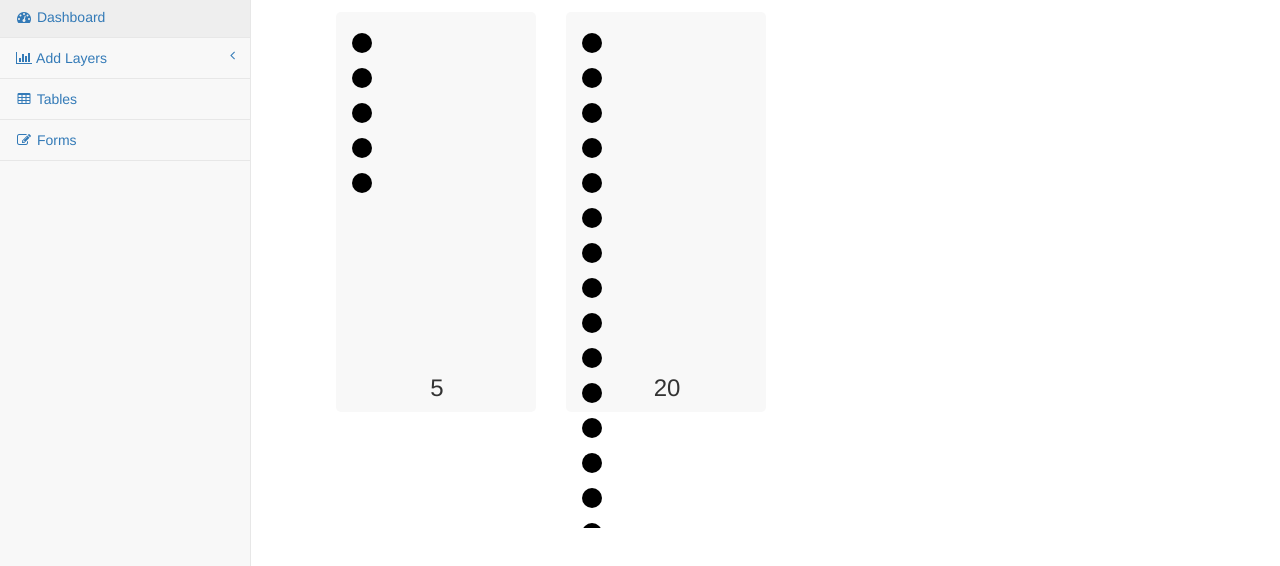
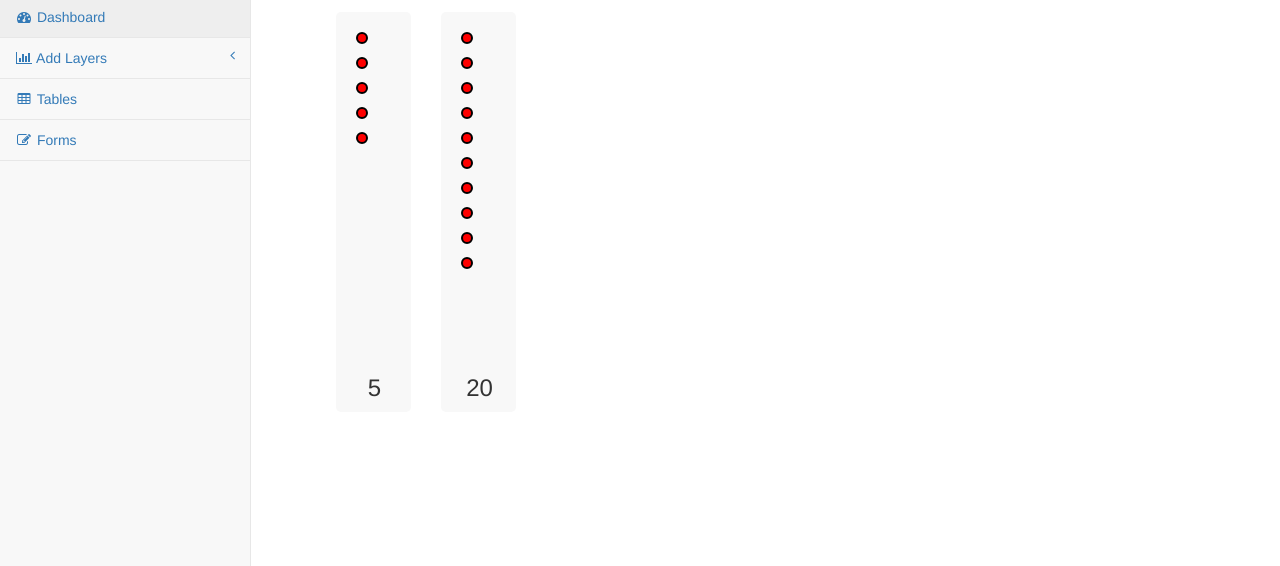
Before and after one commit to dan-silver/startup-weekend-machine-learning-editor, a website: page index.html in a window 1280 px wide. Shown: the part 54-620 px from the top of the page. Drawn offline with nearby package versions, Linux system fonts and the light colour scheme; some packages are replaced by stand-ins of ours; a script that the page names is missing.

Commit message:
Added limit to number of neurons shown.

```diff
--- a/index.html
+++ b/index.html
@@ -272,7 +272,8 @@
                         <ul id="sortable" ui-sortable ng-model="nn_layers">
                             <li class="layer" ng-repeat="layer in nn_layers">
                                 <svg width="50" height="500">
-                                    <ellipse ng-cloak cx="10" ng-attr-cy="{{$index * 35 + 15}}" rx="10" ry="10" ng-repeat="n in [].constructor(layer.size) track by $index"/>
+
+                                <circle ng-cloak cx="10" ng-attr-cy="{{$index * 25 + 10}}" r="5" ng-repeat="n in [].constructor(layer.size).slice(0,10) track by $index" stroke="black" stroke-width="2" fill="red" />
                                 </svg>
                                 <div class="actions">
                                     <span class="glyphicon glyphicon-trash" aria-hidden="true" ng-click="removeLayer($index)"></span>
--- a/network.css
+++ b/network.css
@@ -10,7 +10,7 @@
 }
 
 .layer {
-	width: 200px;
+	width: 75px;
 	height: 400px;
 	background: white;
 	float: left;
@@ -45,9 +45,7 @@
 	position: absolute;
 	bottom: 0px;
 	margin-left: auto;
-	width: 170px;
-	padding-left: 15px;
-	padding-right: 15px;
+	width: 45px;
 	text-align: center;
 }
 
```
